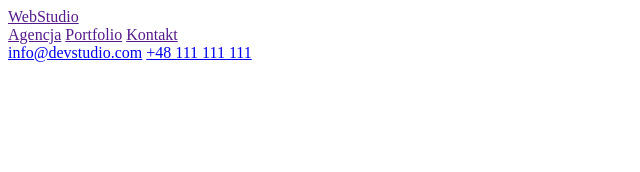
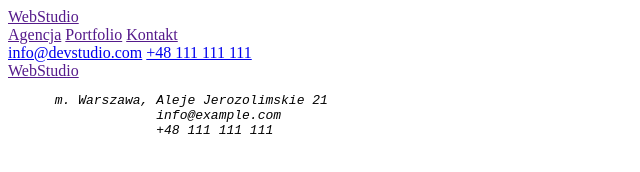
Before and after one commit to bmalvo/goit-markup-hw-02, a plain HTML site: page portfolio.html in a window 1280 px wide. Shown: the whole page, without its empty margins (0-640 px from the left). Drawn offline with Linux system fonts and the light colour scheme.

Commit message:
add footer to portfolio

```diff
--- a/portfolio.html
+++ b/portfolio.html
@@ -15,5 +15,15 @@
             <a href="mailto:info@devstudio.com">info@devstudio.com</a>
             <a href="tel:+48111111111">+48 111 111 111</a>
           </header>
+          <footer>
+            <a href="">WebStudio</a>
+            <address>
+              <pre>
+      m. Warszawa, Aleje Jerozolimskie 21
+                   info@example.com
+                   +48 111 111 111
+              </pre>
+            </address>
+          </footer>
     </body>
 </html>
```
